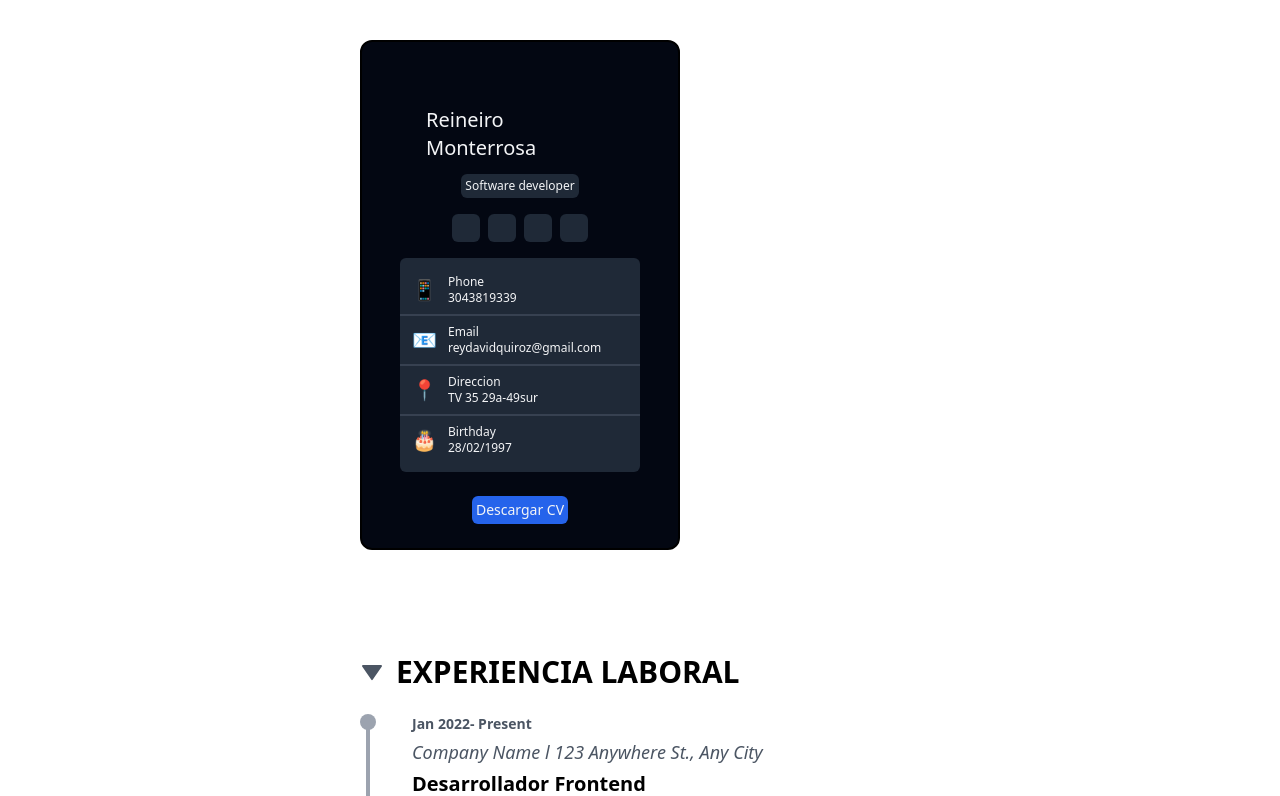
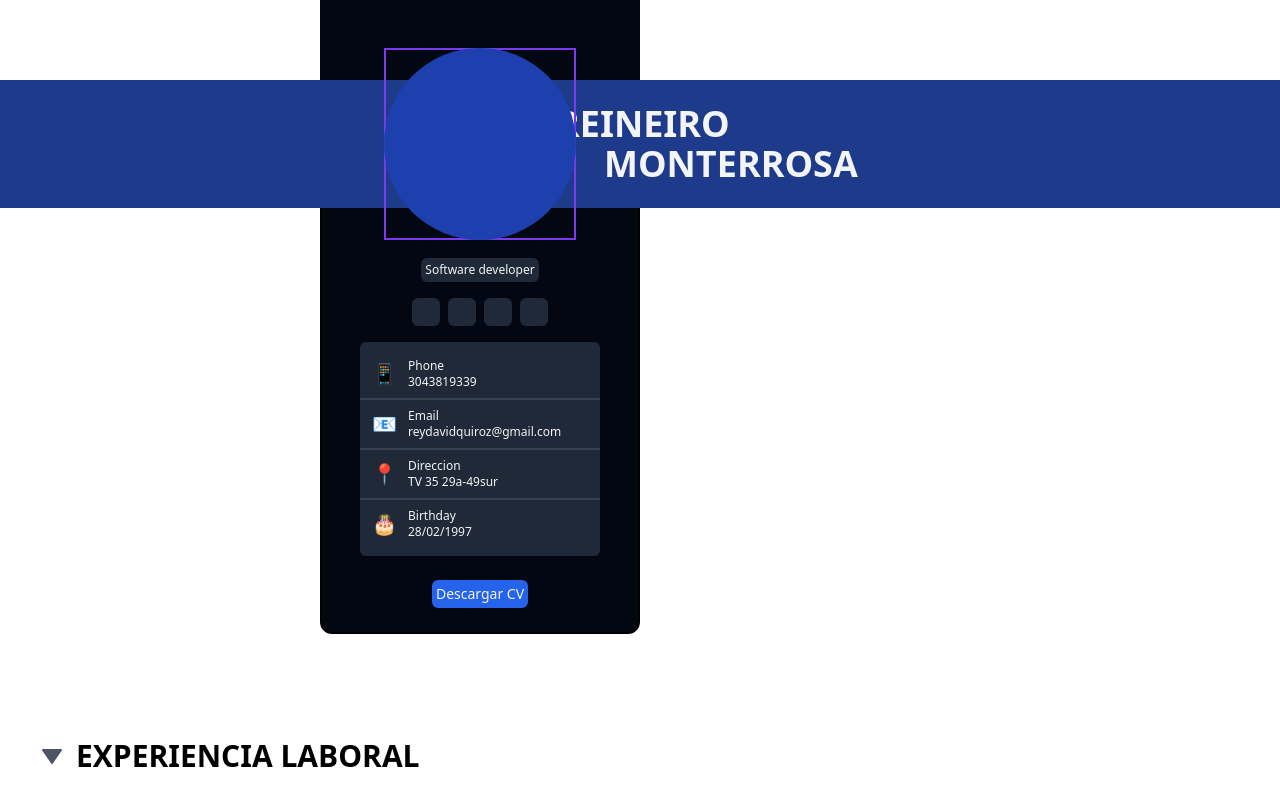
Before and after one commit to mateodevcode/curriculum-vitae-react, a React (Vite) app: page / in a window 1280 px wide. Shown: the top 796 px of the page. Built offline with nearby package versions, Linux system fonts and the light colour scheme.

Commit message:
Add tittle,update target and delete px-80 de app

```diff
--- a/src/App.jsx
+++ b/src/App.jsx
@@ -1,16 +1,16 @@
-import HistoryDeploy from "./components/HistoryDeploy"
-import Target from "./components/Target"
-
+import HistoryDeploy from "./components/HistoryDeploy";
+import Target from "./components/Target";
+import Tittle from "./components/Tittle";
 
 function App() {
   return (
-
-    <div className="flex flex-col justify-start items-center px-80">
+    <div className="flex flex-col justify-start items-center ">
       <div className="w-full">
-      <Target/>
-      <HistoryDeploy />
+        <Tittle />
+        <Target />
+        <HistoryDeploy />
       </div>
     </div>
-  )
+  );
 }
-export default App
+export default App;
--- a/src/components/Target.jsx
+++ b/src/components/Target.jsx
@@ -2,8 +2,8 @@ import React from "react";
 
 function Target() {
   return (
-    <div className="t-main flex flex-col justify-center items-center bg-gray-950 border-black border-2 rounded-xl mx-10 my-10 w-80 h-auto p-16 pb-2 text-gray-100 ">
-      <div className="t-name mb-3 text-xl">Reineiro Monterrosa </div>
+    <div className="t-main flex flex-col justify-start items-center bg-gray-950 border-black border-2 rounded-xl mx-80 mt-8 w-80 h-auto p-16 pb-2 text-gray-100 ">
+
       <div className="t-descripcion text-xs bg-gray-800 rounded-md p-1">
         Software developer
       </div>
--- /dev/null
+++ b/src/components/Tittle.jsx
@@ -0,0 +1,29 @@
+import React from "react";
+
+function Tittle() {
+  return (
+    <div className=" flex flex-col h-40">
+      <div>
+        <div className=" w-48 h-48 absolute ml-96 mt-12 text-transparent border-solid border-2 border-violet-600">
+          PHOTO
+        </div>
+        <div className=" bg-blue-800 w-48 h-48 absolute rounded-full ml-96 mt-12 text-transparent ">
+          PHOTO
+        </div>
+        <div className=" w-80 h-20 absolute -z-20 ml-80 mt-0  bg-gray-950 text-transparent"> {/*-z-20 es para superpones contenedores*/}
+          PHOTO
+        </div>
+      </div>
+      <div className="w-full flex justify-center h-40 my-20 p-6 pl-0 bg-blue-900 text-cyan-50 ">
+        <div className=" text-gray-100 text-4xl justify-start start ">
+          <div className="flex flex-col ml-16 w-52">
+            <p className="font-extrabold">REINEIRO</p>
+            <p className="pl-12 font-extrabold">MONTERROSA</p>
+          </div>
+        </div>
+      </div>
+    </div>
+  );
+}
+
+export default Tittle;
```
